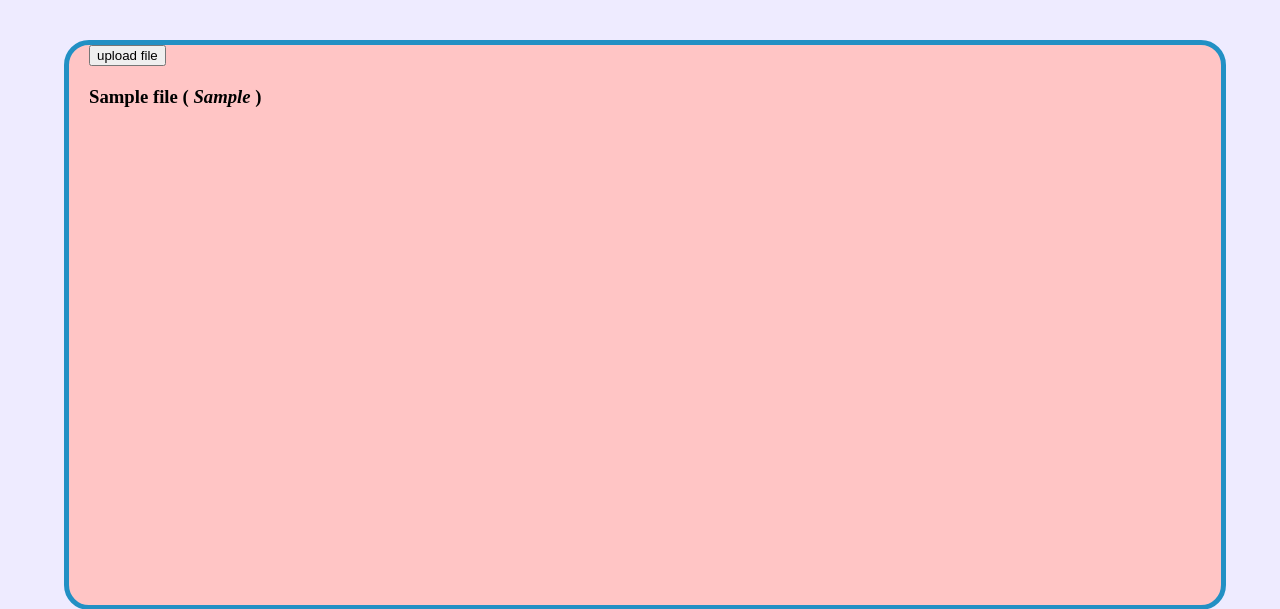
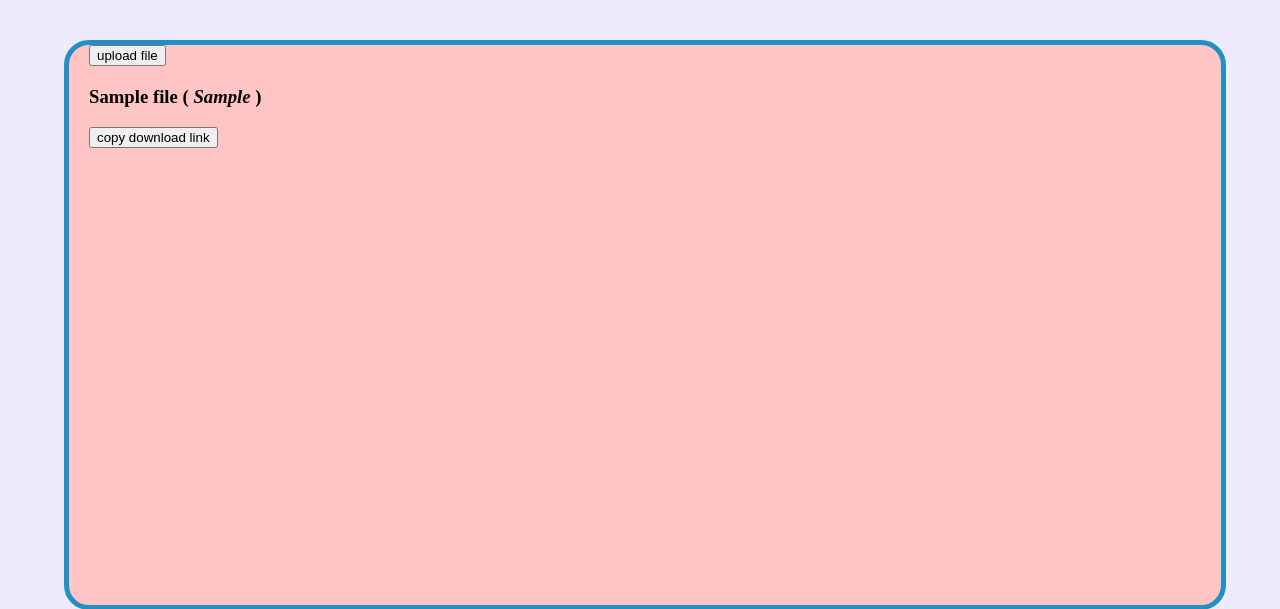
Before and after one commit to sebrai/prove_examen, a Flask app: page /home in a window 1280 px wide. Shown: the part 80-689 px from the top of the page. Run offline with Flask 3, Linux system fonts and the light colour scheme; the visitor is signed in with stand-in values (Sample User, id 1); tables that the repository leaves empty or names only in its code hold one stand-in row (values such as "Sample post").

Commit message:
added buttons for copying download links

```diff
--- /dev/null
+++ b/static/home.js
@@ -0,0 +1,36 @@
+let download_links = document.querySelectorAll(".download_links")
+console.log(download_links)
+let base_massage = window.location.protocol+"//"+ window.location.host
+async function copy_msg(id){
+  let text = base_massage+"/download/"+id
+  try {
+    await navigator.clipboard.writeText(text);
+    alert('link copied to clipboard');
+    return;
+  } catch (err) {
+    console.warn('Failed to copy: ', err);
+  }
+  // fall back incase clipboard doesnt work like if the srver is running on http
+  const textArea = document.createElement("textarea");
+  textArea.value = text;
+  textArea.style.position = "fixed";
+  textArea.style.opacity = "0";
+  document.body.appendChild(textArea);
+  textArea.focus();
+  textArea.select();
+
+  try {
+    const successful = document.execCommand('copy');
+    if (successful) alert('Link copied!');
+    else throw new Error('execCommand returned false');
+  } catch (err) {
+    alert('copy failed:',err);
+    console.error("Fallback failed:", err);
+  }
+}
+for (let index = 0; index < download_links.length; index++) {
+    const element = download_links[index];
+    element.addEventListener("click",()=>{
+        copy_msg(element.id)
+    })
+}
--- a/templates/home.html
+++ b/templates/home.html
@@ -18,7 +18,7 @@
             {% for file in files%}
             <div>
                 <h3>{{file['name']}} ( <i>{{file['mimetype']}}</i> )</h3>
-
+                <button class="download_links" id="{{file['id']}}">copy download link</button>
             </div>
             {% endfor%}
         </div>
@@ -28,5 +28,5 @@
     </footer>
 
 </body>
-
+<script src="{{url_for('static',filename= 'home.js')}}"></script>
 </html>
```
Also changed, not shown: static/upload.js (deleted).
